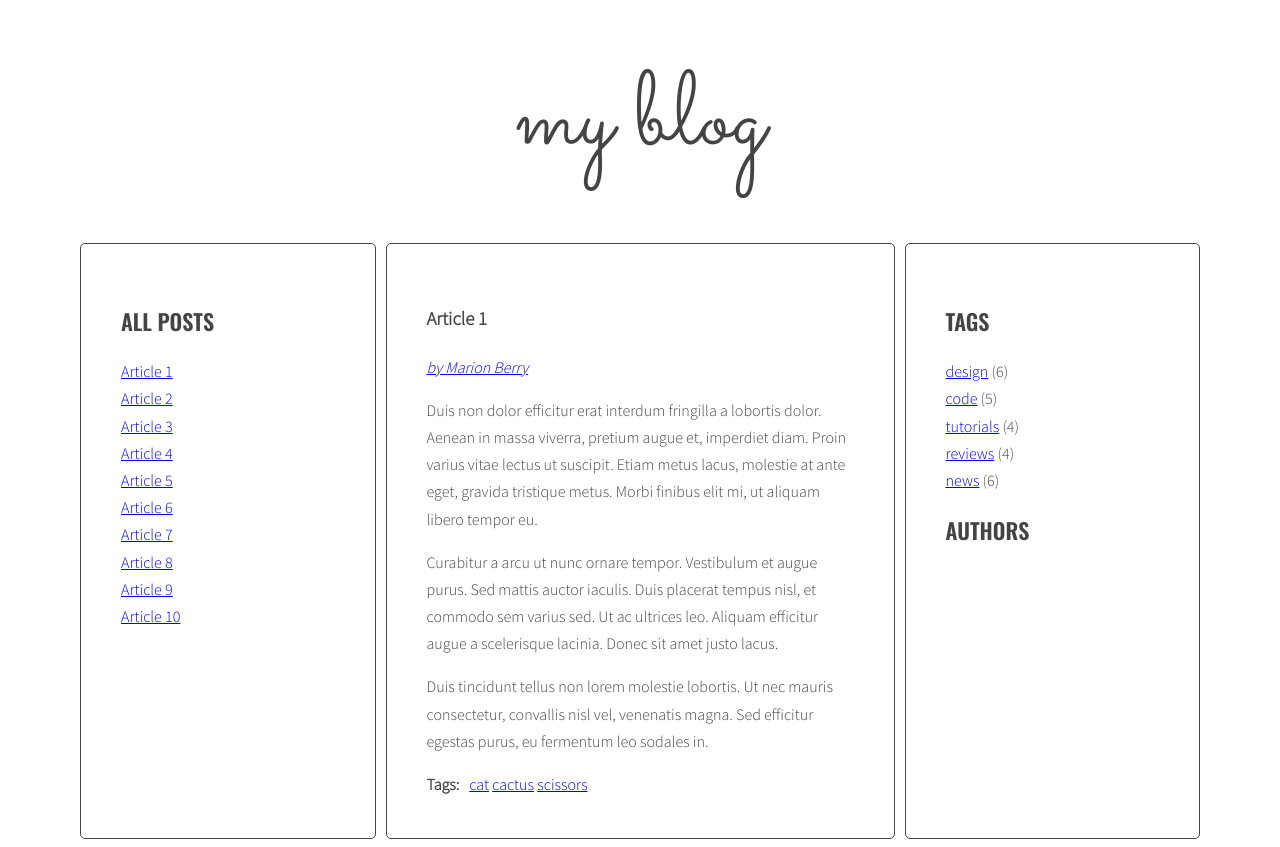
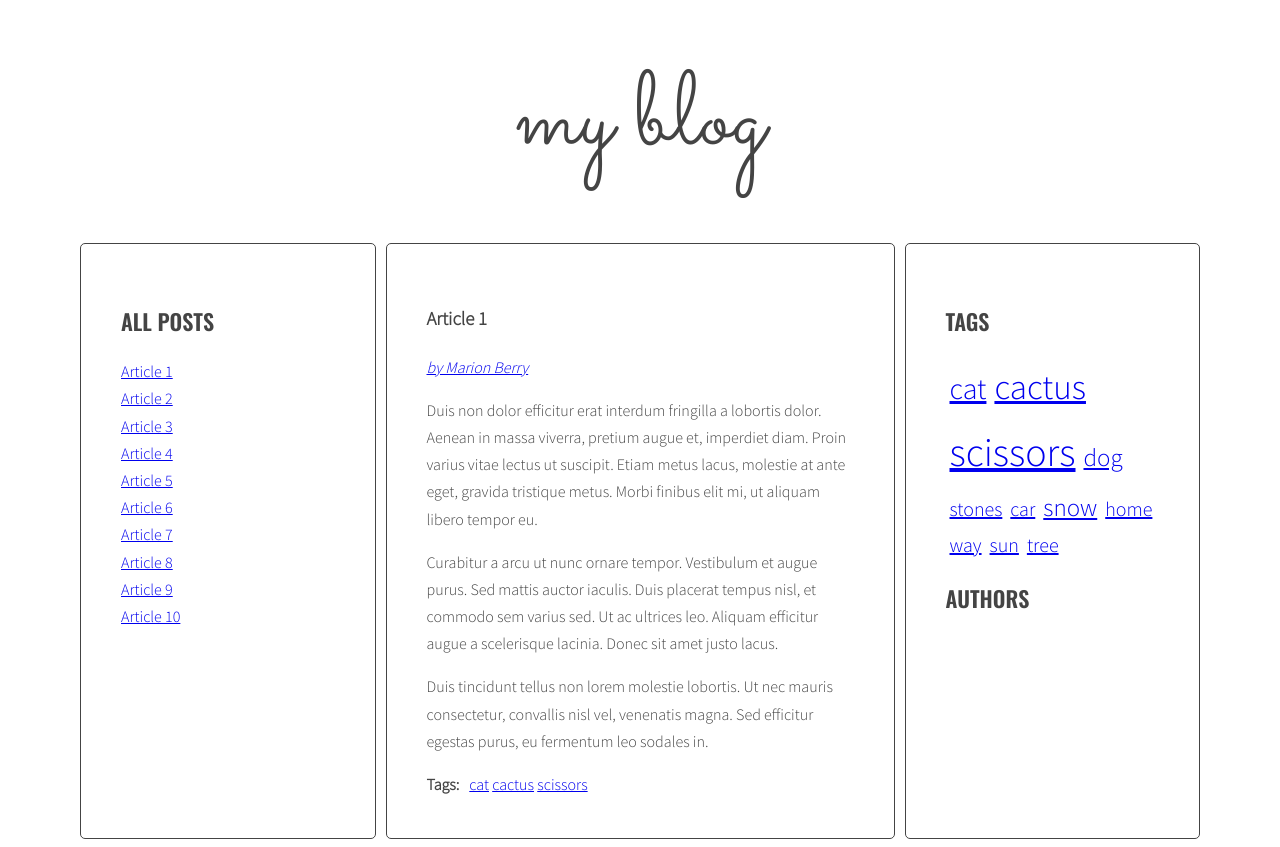
Before and after one commit to Demirion93/javascript-blog, a website: page index.html in a window 1280 px wide. Drawn offline with nearby package versions, Linux system fonts and the light colour scheme.

Commit message:
Add js nad styles code for task 7.3

```diff
--- a/index.html
+++ b/index.html
@@ -190,11 +190,7 @@
             <aside class="sidebar">
               <h2 class="section-title">Tags</h2>
               <ul class="list tags">
-                <li><a href="#">design</a> <span>(6)</span></li>
-                <li><a href="#">code</a> <span>(5)</span></li>
-                <li><a href="#">tutorials</a> <span>(4)</span></li>
-                <li><a href="#">reviews</a> <span>(4)</span></li>
-                <li><a href="#">news</a> <span>(6)</span></li>
+
               </ul>
               <h2 class="section-title">Authors</h2>
               <ul class="list authors">
--- a/js/script.js
+++ b/js/script.js
@@ -62,7 +62,11 @@ function clearMessages(titleList){
     optTitleSelector = '.post-title',
     optTitleListSelector = '.titles',
     optArticleTagsSelector = '.post-tags .list',
-    optArticleAuthorSelector = '.post-author';
+    optArticleAuthorSelector = '.post-author',
+    optTagsListSelector = '.tags.list',
+    optCloudClassCount = 5,
+    optCloudClassPrefix = 'tag-size-',
+    optAuthorsListSelector = '.authors.list';
 
   function generateTitleLinks(customSelector = ''){
 
@@ -118,7 +122,40 @@ function clearMessages(titleList){
 
   generateTitleLinks();
 
+  function calculateTagsParams(tags){
+    const params = {
+      min:999999,
+      max: 0
+    };
+    console.log(params);
+
+    for(let tag in tags){
+      console.log(tag + ' is used ' + tags[tag] + ' times');
+      if(tags[tag] > params.max){
+        params.max = tags[tag];
+      }
+      if(tags[tag] < params.min){
+        params.min = tags[tag];
+      }
+    }
+    console.log(tags);
+    return params;
+  }
+
+  function calculateTagClass(count, params){
+    const normalizedCount = count - params.min;
+    const normalizedMax = params.max - params.min;
+    const percentage = normalizedCount / normalizedMax;
+    const classNumber = Math.floor( percentage * (optCloudClassCount - 1) + 1 );
+    return optCloudClassPrefix + classNumber;
+  }
+
   function generateTags(){
+
+    /* [NEW] create a new variable allTags with an empty object */
+
+    let allTags = {};
+
     /* find all articles */
 
     const articles = document.querySelectorAll(optArticleSelector);
@@ -168,7 +205,18 @@ function clearMessages(titleList){
 
         html += linkHTML + ' ';
 
-        /* END LOOP: for each tag */
+        /* [NEW] check if this link is NOT already in allTags */
+
+        if(!allTags[tag]) {
+
+          /* [NEW] add generated code to allTags array */
+
+          allTags[tag] = 1;
+        } else {
+          allTags[tag]++;
+        }
+
+      /* END LOOP: for each tag */
       }
       /* insert HTML of all the links into the tags wrapper */
 
@@ -177,6 +225,36 @@ function clearMessages(titleList){
 
       /* END LOOP: for every article: */
     }
+
+    /* [NEW] find list of tags in right column */
+
+    const tagList = document.querySelector('.tags');
+
+    const tagsParams = calculateTagsParams(allTags);
+    console.log('tagsParams:', tagsParams);
+
+    /* [NEW] create variable for all links HTML code */
+    let allTagsHTML = '';
+
+    /* [NEW] START LOOP: for each tag in allTags: */
+
+    for(let tag in allTags){
+
+      /* [NEW] generate code of a link and add it to allTagsHTML */
+      /* allTagsHTML += tag + ' (' + allTags[tag] + ') ';*/
+      /*allTagsHTML += '<li><a href="#tag-'+ tag +'">'+ tag +'</a>(' + allTags[tag] + ')</li>';*/
+
+      const tagLinkHTML = '<li><a class="' + calculateTagClass(allTags[tag], tagsParams) + '" href="#tag-' + tag + '">' + tag + '</a></li>';
+      console.log('tagLinkHTML:', tagLinkHTML);
+
+      allTagsHTML += tagLinkHTML;
+
+    /* [NEW] END LOOP: for each tag in allTags: */
+    }
+    /*[NEW] add HTML from allTagsHTML to tagList */
+
+    tagList.innerHTML = allTagsHTML;
+
   }
   generateTags();
 
--- a/sass/style.scss
+++ b/sass/style.scss
@@ -122,3 +122,28 @@ body {
     margin: 0 10px 0 0;
   }
 }
+/* Tag cloud */
+.tags li {
+  display: inline-block;
+  margin: 0 4px 0 4px;
+}
+
+.tag-size-1 {
+  font-size: 20px;
+}
+
+.tag-size-2 {
+  font-size: 25px;
+}
+
+.tag-size-3 {
+  font-size: 30px;
+}
+
+.tag-size-4 {
+  font-size: 35px;
+}
+
+.tag-size-5 {
+  font-size: 40px;
+}
```
Also changed, not shown: css/style.css, 1 other file.
